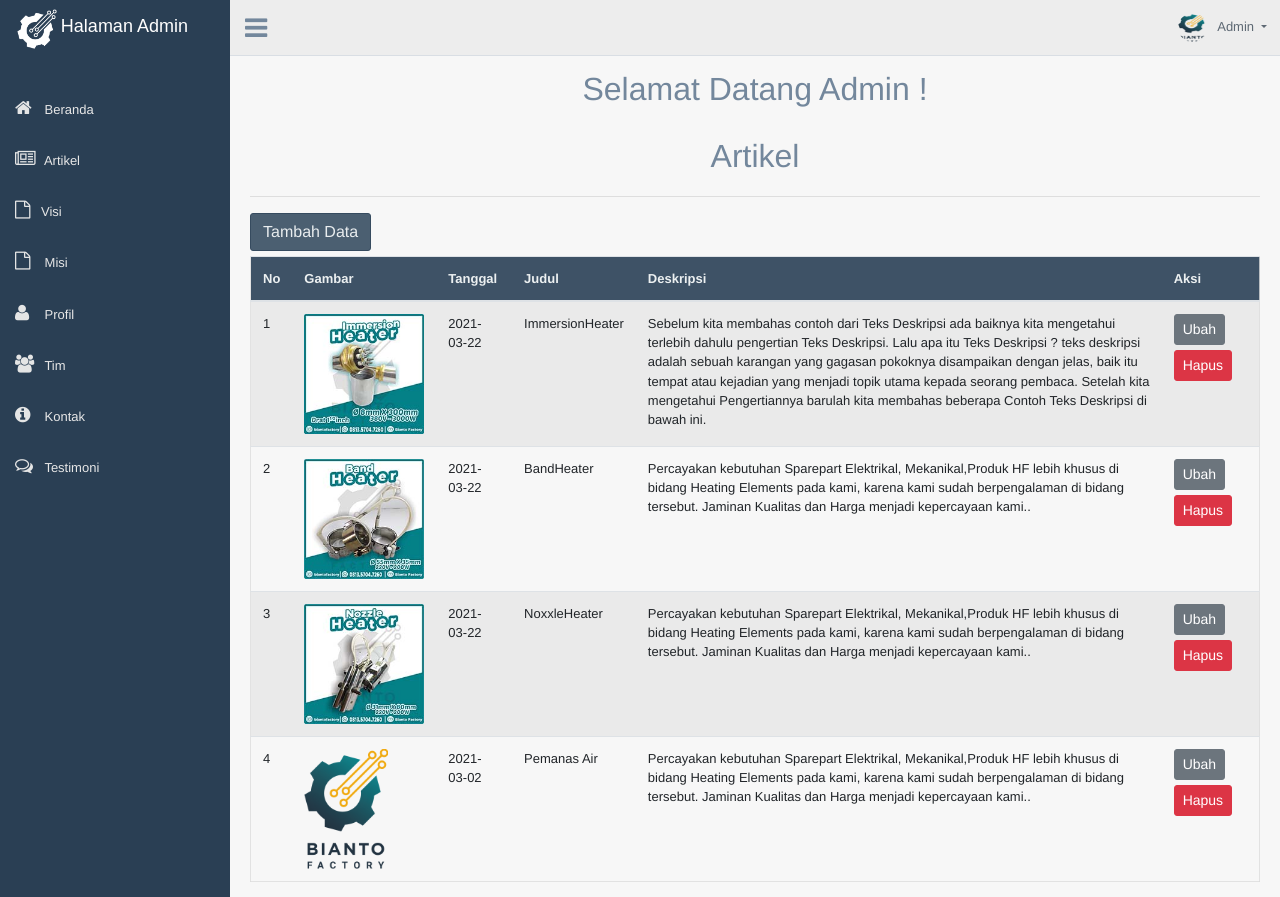
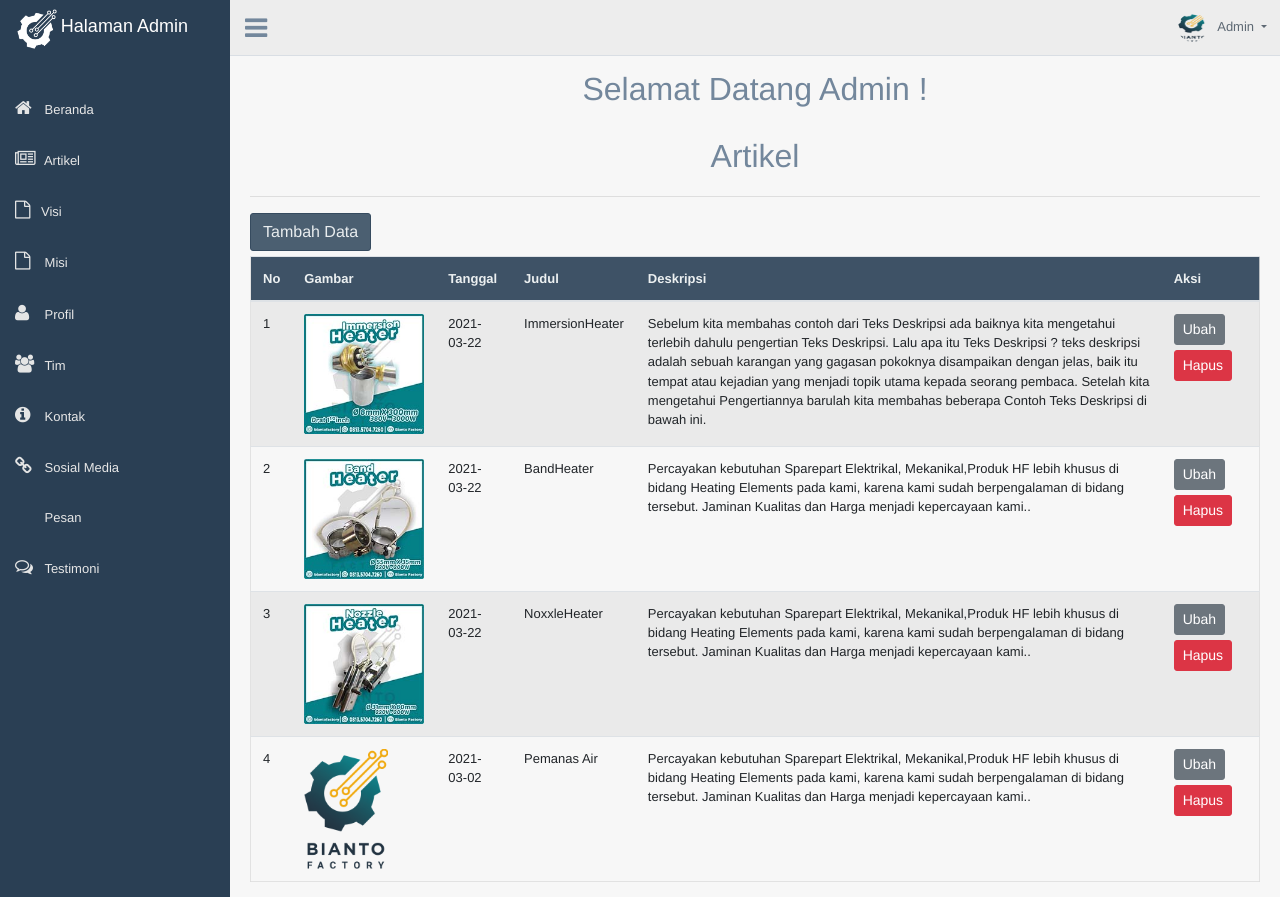
Before and after one commit to LaDavidMichael/BiantoFactory, a PHP site: page /admin/dashboard.php?page=tampilartikel in a window 1280 px wide. Shown: the top 897 px of the page. Run offline with PHP 8.4, Linux system fonts and the light colour scheme; a user stored in the database is signed in; data comes from the database, SQL or seed files in the repository.

Commit message:
add menu

```diff
--- a/admin/dashboard.php
+++ b/admin/dashboard.php
@@ -108,6 +108,20 @@ if (strlen($_SESSION['alogin']) == 0) {
                   <li class="">
                     <a href="dashboard.php?page=tampilkontak">
                       <i class="fa fa-info-circle" aria-hidden="true"></i> Kontak
+                      <span class="fa fa-chevron"></span>
+                    </a>
+                  </li>
+
+                  <li class="">
+                    <a href="dashboard.php?page=">
+                      <i class="fa fa-link" aria-hidden="true"></i> Sosial Media
+                      <span class="fa fa-chevron"></span>
+                    </a>
+                  </li>
+
+                  <li class="">
+                    <a href="dashboard.php?page=">
+                      <i class="fa fa-envelope-open-o"></i> Pesan
                       <span class="fa fa-chevron"></span>
                     </a>
                   </li>
```
